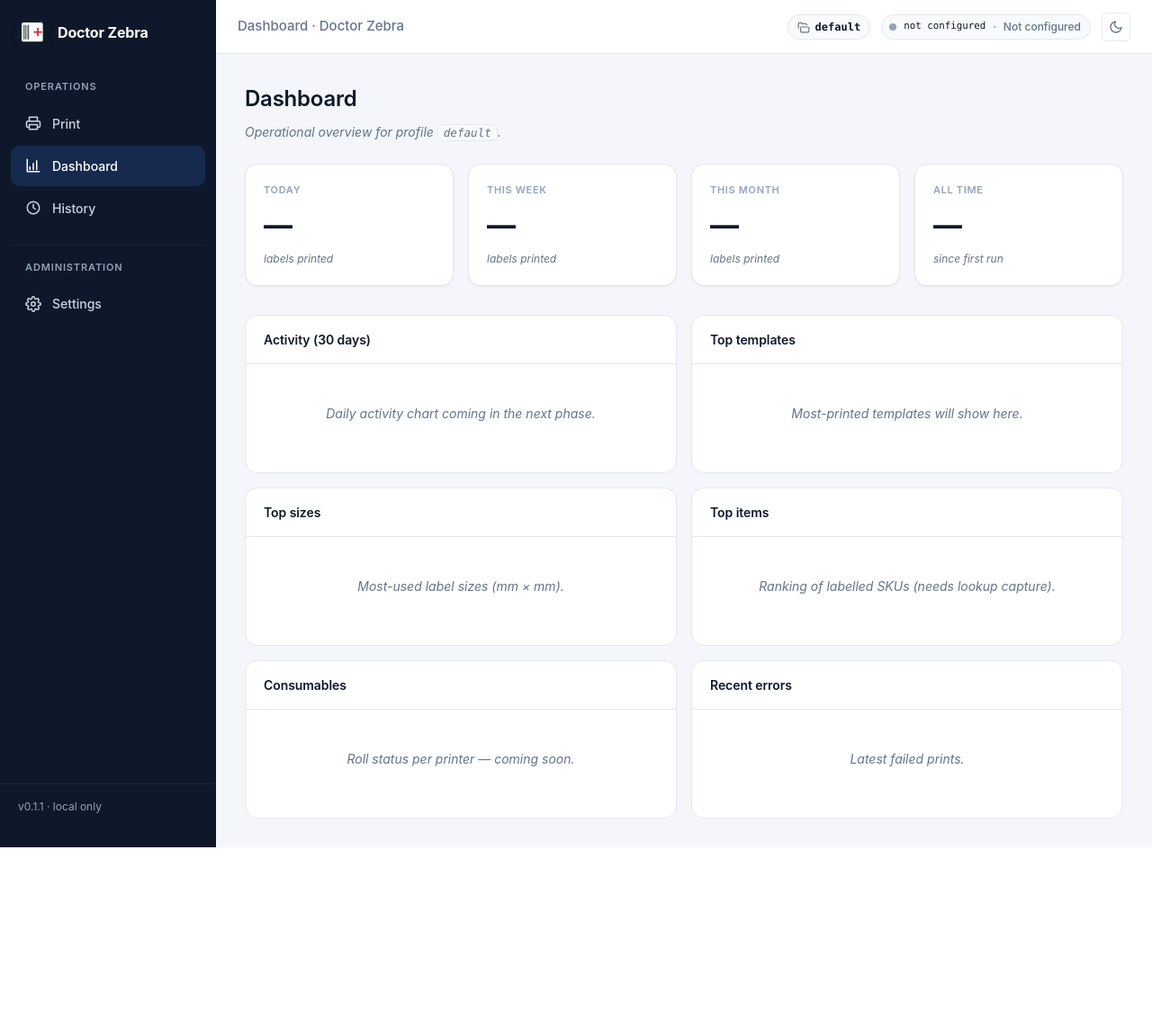
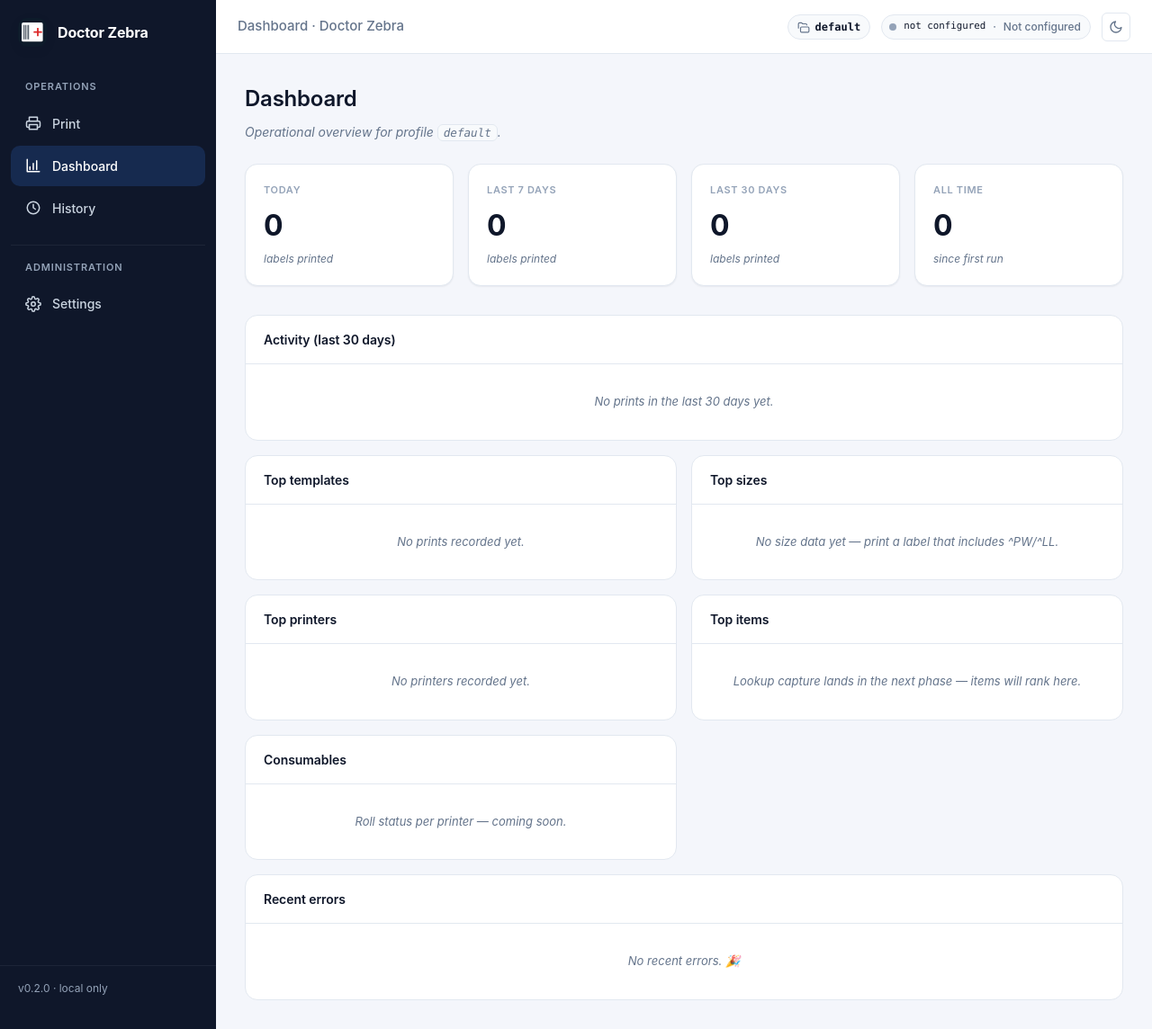
Before and after one commit to fcopuerto/doctor-zebra, a Flask app: page /dashboard in a window 1280 px wide. Shown: the whole page at 90% size. Before the commit the page ends 942 px from the top, so only its background shows below. Run offline with Flask 3, Linux system fonts and the light colour scheme; tables that the repository leaves empty hold one stand-in row (values such as "Sample post"); some libraries are stand-ins or nearby versions.

Commit message:
Phase B: real dashboard metrics (KPIs, top-N, activity, errors) — 0.2.0
zebra/db.py
  - kpi_counts(): today / 7d / 30d / total, summing copies (labels printed,
    not jobs sent). Errors excluded from the totals.
  - daily_activity(days=30): one row per day including zero-count days, so
    the chart renders a continuous x-axis.
  - top_templates / top_sizes / top_printers / recent_errors: SQL aggregates
    ordered by SUM(copies) DESC.
  - top_sizes formats (w, h) as "100 × 50 mm" and buckets NULL dimensions
    as "unknown".

zebra/routes/labels.py
  - dashboard route wires all the above into the template.
  - _activity_chart_svg(): hand-written inline SVG bar chart (no external
    chart lib), with per-bar <title> tooltips and start/end date labels.

templates/dashboard.html
  - Real KPIs in the four cards (rolling windows, not calendar weeks).
  - top_table macro with proportional bar fills.
  - Recent errors table with a count badge in the panel header.
  - Empty-state copy per panel for first-run installs with no data yet.

CSS
  - .top-list / .top-list__bar-fill, .activity-chart, .errors-table,
    .badge--err, .dashboard__panel--wide for the activity + errors panels.

CHANGELOG.md / __version__ → 0.2.0 (minor: new feature surface).

Co-Authored-By: Claude Opus 4.7 (1M context) <noreply@anthropic.com>

```diff
--- a/static/styles.css
+++ b/static/styles.css
@@ -2173,3 +2173,119 @@ tbody tr:hover {
     place-items: center;
     text-align: center;
 }
+
+.dashboard__panel--wide {
+    grid-column: 1 / -1;
+}
+.dashboard__panel-body {
+    padding: var(--s-4) var(--s-5);
+}
+.dashboard__panel-head {
+    display: flex;
+    align-items: center;
+    justify-content: space-between;
+}
+.dashboard__empty {
+    margin: var(--s-4) 0;
+    text-align: center;
+    font-size: 13px;
+}
+
+/* Top-N ranking with proportional bars (templates / sizes / printers) */
+.top-list {
+    list-style: none;
+    margin: 0;
+    padding: 0;
+    display: flex;
+    flex-direction: column;
+    gap: var(--s-3);
+}
+.top-list li {
+    display: flex;
+    flex-direction: column;
+    gap: 4px;
+}
+.top-list__row {
+    display: flex;
+    align-items: baseline;
+    justify-content: space-between;
+    gap: var(--s-3);
+    font-size: 13px;
+}
+.top-list__label {
+    color: var(--text);
+    overflow: hidden;
+    text-overflow: ellipsis;
+    white-space: nowrap;
+    flex: 1;
+}
+.top-list__count {
+    font-weight: 600;
+    color: var(--text-subtle);
+    font-variant-numeric: tabular-nums;
+}
+.top-list__bar {
+    height: 6px;
+    background: var(--surface-2, rgba(0, 0, 0, 0.05));
+    border-radius: 999px;
+    overflow: hidden;
+}
+.top-list__bar-fill {
+    height: 100%;
+    background: var(--primary);
+    border-radius: 999px;
+    transition: width 0.2s ease-out;
+}
+
+/* Activity bar chart (inline SVG) */
+.activity-chart {
+    display: block;
+    width: 100%;
+    height: 110px;
+}
+.activity-chart .bar {
+    fill: var(--primary);
+    opacity: 0.85;
+    transition: opacity 0.1s;
+}
+.activity-chart .bar:hover {
+    opacity: 1;
+}
+.activity-chart__axis {
+    fill: var(--text-subtle);
+    font-size: 10px;
+    font-family: ui-monospace, SFMono-Regular, Menlo, monospace;
+}
+
+/* Errors table */
+.errors-table {
+    width: 100%;
+    border-collapse: collapse;
+    font-size: 13px;
+}
+.errors-table th,
+.errors-table td {
+    text-align: left;
+    padding: var(--s-2) var(--s-3);
+    border-bottom: 1px solid var(--border, #eee);
+    vertical-align: top;
+}
+.errors-table th {
+    color: var(--text-subtle);
+    font-weight: 600;
+    font-size: 11px;
+    text-transform: uppercase;
+    letter-spacing: 0.04em;
+}
+.errors-table__msg {
+    color: var(--danger, #b91c1c);
+    word-break: break-word;
+}
+.badge--err {
+    background: var(--danger-soft, rgba(220, 38, 38, 0.1));
+    color: var(--danger, #b91c1c);
+    border-radius: 999px;
+    padding: 2px 8px;
+    font-size: 11px;
+    font-weight: 600;
+}
--- a/templates/dashboard.html
+++ b/templates/dashboard.html
@@ -1,5 +1,26 @@
 {% extends "base.html" %}
 {% block title %}Dashboard · Doctor Zebra{% endblock %}
+
+{% macro top_table(rows, key, empty_msg) %}
+    {% if rows %}
+        {% set max_count = rows[0].count %}
+        <ul class="top-list">
+            {% for r in rows %}
+            <li>
+                <div class="top-list__row">
+                    <span class="top-list__label">{{ r[key] }}</span>
+                    <span class="top-list__count">{{ r.count }}</span>
+                </div>
+                <div class="top-list__bar">
+                    <div class="top-list__bar-fill" style="width: {{ (r.count / max_count * 100)|round(1) }}%"></div>
+                </div>
+            </li>
+            {% endfor %}
+        </ul>
+    {% else %}
+        <p class="muted dashboard__empty">{{ empty_msg }}</p>
+    {% endif %}
+{% endmacro %}
 
 {% block content %}
 <section class="dashboard">
@@ -12,56 +33,107 @@
     <div class="kpi-grid">
         <div class="kpi-card">
             <div class="kpi-card__label">Today</div>
-            <div class="kpi-card__value">—</div>
+            <div class="kpi-card__value">{{ kpis.today }}</div>
             <div class="kpi-card__hint muted">labels printed</div>
         </div>
         <div class="kpi-card">
-            <div class="kpi-card__label">This week</div>
-            <div class="kpi-card__value">—</div>
+            <div class="kpi-card__label">Last 7 days</div>
+            <div class="kpi-card__value">{{ kpis.week }}</div>
             <div class="kpi-card__hint muted">labels printed</div>
         </div>
         <div class="kpi-card">
-            <div class="kpi-card__label">This month</div>
-            <div class="kpi-card__value">—</div>
+            <div class="kpi-card__label">Last 30 days</div>
+            <div class="kpi-card__value">{{ kpis.month }}</div>
             <div class="kpi-card__hint muted">labels printed</div>
         </div>
         <div class="kpi-card">
             <div class="kpi-card__label">All time</div>
-            <div class="kpi-card__value">—</div>
+            <div class="kpi-card__value">{{ kpis.total }}</div>
             <div class="kpi-card__hint muted">since first run</div>
         </div>
     </div>
 
-    <!-- ============================== Sections placeholder -->
+    <!-- ============================== Sections -->
     <div class="dashboard__grid">
-        <article class="dashboard__panel">
-            <header class="dashboard__panel-head"><h2>Activity (30 days)</h2></header>
-            <div class="dashboard__placeholder"><p class="muted">Daily activity chart coming in the next phase.</p></div>
+        <article class="dashboard__panel dashboard__panel--wide">
+            <header class="dashboard__panel-head">
+                <h2>Activity (last 30 days)</h2>
+            </header>
+            <div class="dashboard__panel-body">
+                {% if kpis.month %}
+                    {{ activity_chart|safe }}
+                {% else %}
+                    <p class="muted dashboard__empty">No prints in the last 30 days yet.</p>
+                {% endif %}
+            </div>
         </article>
 
         <article class="dashboard__panel">
             <header class="dashboard__panel-head"><h2>Top templates</h2></header>
-            <div class="dashboard__placeholder"><p class="muted">Most-printed templates will show here.</p></div>
+            <div class="dashboard__panel-body">
+                {{ top_table(top_templates, 'template_file', 'No prints recorded yet.') }}
+            </div>
         </article>
 
         <article class="dashboard__panel">
             <header class="dashboard__panel-head"><h2>Top sizes</h2></header>
-            <div class="dashboard__placeholder"><p class="muted">Most-used label sizes (mm × mm).</p></div>
+            <div class="dashboard__panel-body">
+                {{ top_table(top_sizes, 'label', 'No size data yet — print a label that includes ^PW/^LL.') }}
+            </div>
+        </article>
+
+        <article class="dashboard__panel">
+            <header class="dashboard__panel-head"><h2>Top printers</h2></header>
+            <div class="dashboard__panel-body">
+                {{ top_table(top_printers, 'printer_name', 'No printers recorded yet.') }}
+            </div>
         </article>
 
         <article class="dashboard__panel">
             <header class="dashboard__panel-head"><h2>Top items</h2></header>
-            <div class="dashboard__placeholder"><p class="muted">Ranking of labelled SKUs (needs lookup capture).</p></div>
+            <div class="dashboard__panel-body">
+                <p class="muted dashboard__empty">Lookup capture lands in the next phase — items will rank here.</p>
+            </div>
         </article>
 
         <article class="dashboard__panel">
             <header class="dashboard__panel-head"><h2>Consumables</h2></header>
-            <div class="dashboard__placeholder"><p class="muted">Roll status per printer — coming soon.</p></div>
+            <div class="dashboard__panel-body">
+                <p class="muted dashboard__empty">Roll status per printer — coming soon.</p>
+            </div>
         </article>
 
-        <article class="dashboard__panel">
-            <header class="dashboard__panel-head"><h2>Recent errors</h2></header>
-            <div class="dashboard__placeholder"><p class="muted">Latest failed prints.</p></div>
+        <article class="dashboard__panel dashboard__panel--wide">
+            <header class="dashboard__panel-head">
+                <h2>Recent errors</h2>
+                {% if recent_errors %}<span class="badge badge--err">{{ recent_errors|length }}</span>{% endif %}
+            </header>
+            <div class="dashboard__panel-body">
+                {% if recent_errors %}
+                <table class="errors-table">
+                    <thead>
+                        <tr>
+                            <th>When</th>
+                            <th>Template</th>
+                            <th>Printer</th>
+                            <th>Error</th>
+                        </tr>
+                    </thead>
+                    <tbody>
+                        {% for e in recent_errors %}
+                        <tr>
+                            <td><code>{{ e.printed_at }}</code></td>
+                            <td>{{ e.template_file }}</td>
+                            <td>{{ e.printer_name }}</td>
+                            <td class="errors-table__msg">{{ e.error_message }}</td>
+                        </tr>
+                        {% endfor %}
+                    </tbody>
+                </table>
+                {% else %}
+                <p class="muted dashboard__empty">No recent errors. 🎉</p>
+                {% endif %}
+            </div>
         </article>
     </div>
 </section>
--- a/zebra/__init__.py
+++ b/zebra/__init__.py
@@ -11,7 +11,7 @@ from zebra.db import init_db
 from zebra.lookup_cache import init_cache
 from zebra.settings import Settings
 
-__version__ = '0.1.1'
+__version__ = '0.2.0'
 
 # Path to the package root (read-only assets when frozen with PyInstaller).
 PACKAGE_ROOT = Path(__file__).resolve().parent.parent
--- a/zebra/routes/labels.py
+++ b/zebra/routes/labels.py
@@ -295,9 +295,56 @@ def history():
 
 @bp.route('/dashboard')
 def dashboard():
-    """Operational overview: KPIs, top templates/sizes, alerts.
+    """Operational overview: KPIs, top templates/sizes/printers, errors."""
+    p = _db_path()
+    activity = db.daily_activity(p, days=30)
+    return render_template(
+        'dashboard.html',
+        kpis=db.kpi_counts(p),
+        activity=activity,
+        activity_chart=_activity_chart_svg(activity),
+        top_templates=db.top_templates(p, limit=5),
+        top_sizes=db.top_sizes(p, limit=5),
+        top_printers=db.top_printers(p, limit=5),
+        recent_errors=db.recent_errors(p, limit=8),
+    )
 
-    Phase A scaffold: only renders the layout with placeholder values.
-    Real metrics land in Phase B once we have enough captured data.
+
+def _activity_chart_svg(activity: list[dict]) -> str:
+    """Return inline SVG markup for a 30-day bar chart.
+
+    Empty days still render a 1px tick so the axis density is obvious.
     """
-    return render_template('dashboard.html')
+    if not activity:
+        return ''
+    n = len(activity)
+    width = 600
+    height = 110
+    pad_top = 8
+    pad_bottom = 18  # room for the start/end date labels
+    chart_h = height - pad_top - pad_bottom
+    bar_gap = 2
+    bar_w = max(2, (width - bar_gap * (n - 1)) / n)
+    max_count = max((d['count'] for d in activity), default=0) or 1
+
+    bars: list[str] = []
+    for i, d in enumerate(activity):
+        x = i * (bar_w + bar_gap)
+        h = max(1, (d['count'] / max_count) * chart_h)
+        y = pad_top + (chart_h - h)
+        bars.append(
+            f'<rect x="{x:.1f}" y="{y:.1f}" width="{bar_w:.1f}" height="{h:.1f}" '
+            f'rx="1.5" class="bar"><title>{d["date"]}: {d["count"]}</title></rect>'
+        )
+
+    first = activity[0]['date']
+    last = activity[-1]['date']
+    return (
+        f'<svg viewBox="0 0 {width} {height}" preserveAspectRatio="none" '
+        f'class="activity-chart" role="img" aria-label="Activity over the last {n} days">'
+        f'<g>{"".join(bars)}</g>'
+        f'<text x="0" y="{height - 4}" class="activity-chart__axis">{first}</text>'
+        f'<text x="{width}" y="{height - 4}" text-anchor="end" '
+        f'class="activity-chart__axis">{last}</text>'
+        f'</svg>'
+    )
```
Also changed, not shown: zebra/db.py (+157 -0 lines), CHANGELOG.md.
